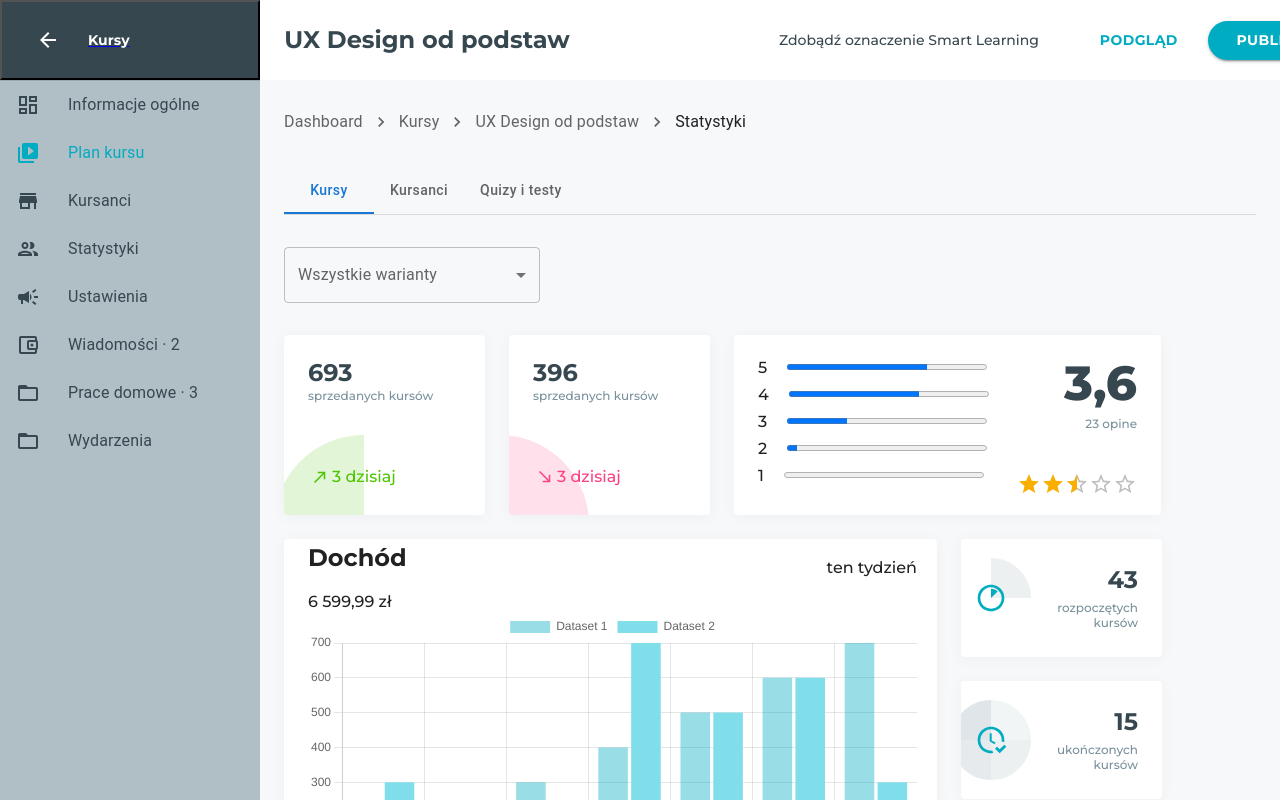
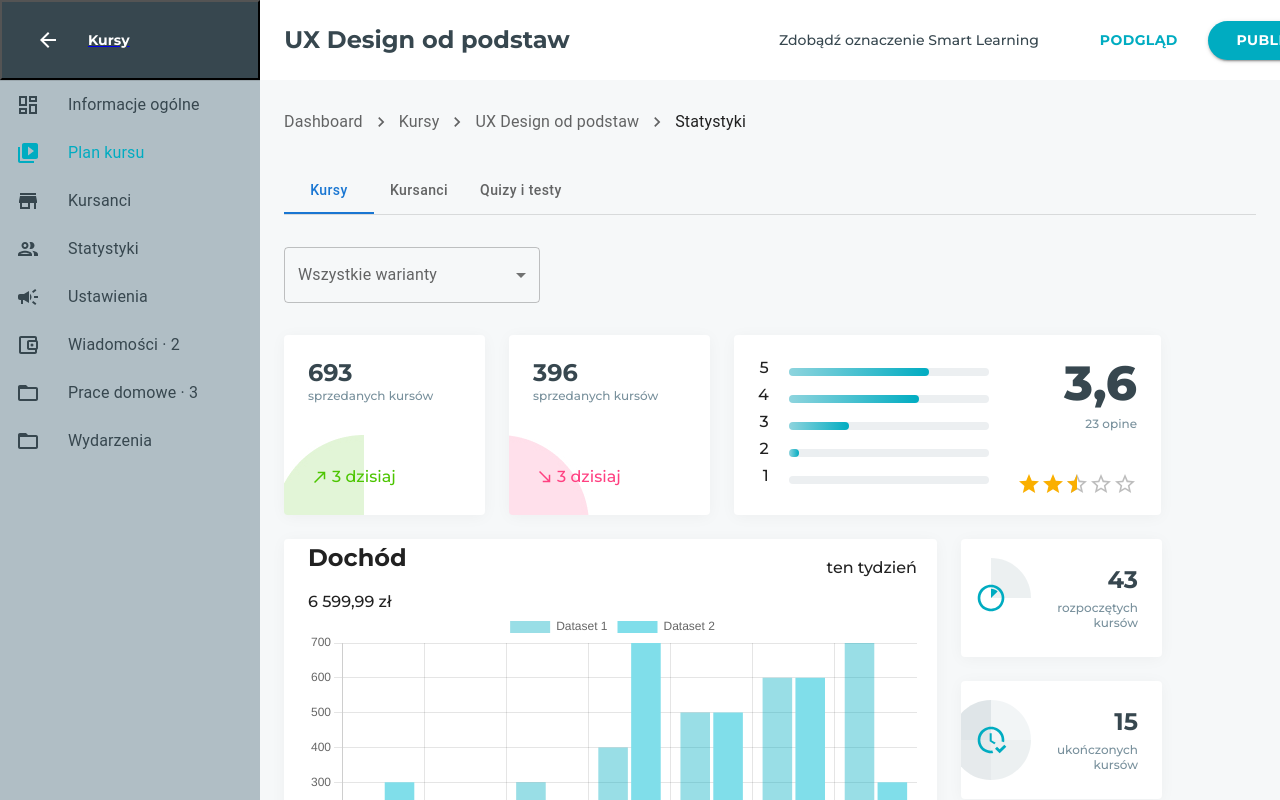
Before and after one commit to MishanyaZh/courses, a React (Create React App) app: page /courseplan in a window 1280 px wide. Shown: the top 800 px of the page. Built offline with nearby package versions, Linux system fonts and the light colour scheme.

Commit message:
RatingProgress style

```diff
--- a/src/components/CoursePlan/RatingBar/RatingProgress/RatingProgress.jsx
+++ b/src/components/CoursePlan/RatingBar/RatingProgress/RatingProgress.jsx
@@ -1,5 +1,5 @@
 import React, { useEffect, useState } from 'react';
-import { Item, Progress, Title } from './RatingProgress.styled';
+import { Item, Progress, ProgressBox, Title } from './RatingProgress.styled';
 
 const createData = (title, value, id) => {
   return { title, value, id };
@@ -28,7 +28,9 @@ const RatingProgress = () => {
             <label for={item.id}>
               <Title>{item.title}</Title>
             </label>
-            <Progress id={item.id} value={item.value} max={100} />
+            <ProgressBox>
+              <Progress id={item.id} value={item.value} max={100} />
+            </ProgressBox>
           </Item>
         ))}
       </div>
--- a/src/components/CoursePlan/RatingBar/RatingProgress/RatingProgress.styled.jsx
+++ b/src/components/CoursePlan/RatingBar/RatingProgress/RatingProgress.styled.jsx
@@ -5,24 +5,35 @@ export const Item = styled.div`
   flex-direction: row;
   align-items: center;
   margin-bottom: 8px;
+  justify-content: flex-end;
 `;
 
 export const Title = styled.div`
   margin-right: 20px;
 `;
 
+export const ProgressBox = styled.div`
+  /* ::-moz-progress-bar {
+    height: 8px;
+    border-radius: 4px;
+    background: linear-gradient(90deg, rgba(0, 172, 193, 0.4) 0%, #00acc1 100%);
+  } */
+`;
+
 export const Progress = styled.progress`
   width: 200px;
-  height: 12px;
-
-  & progress[value] ::-webkit-progress-bar {
-    /* height: 8px; */
+  height: 8px;
+  border-radius: 4px;
+  &::-webkit-progress-bar {
+    border-radius: 4px;
+    background: #eceff1;
+  }
+  &::-webkit-progress-value {
     border-radius: 4px;
     background: linear-gradient(90deg, rgba(0, 172, 193, 0.4) 0%, #00acc1 100%);
   }
-  & progress[value]::-webkit-progress-value {
-    /* height: 8px; */
+  &::-moz-progress-bar {
     border-radius: 4px;
-    background: linear-gradient(90deg, rgba(0, 172, 193, 0.4) 0%, #00acc1 100%);
+    background: #eceff1;
   }
 `;
```
Also changed, not shown: 1 other file (tests, documents, lock files or other folders).
